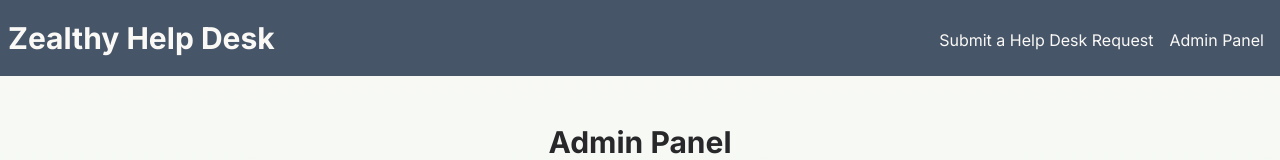
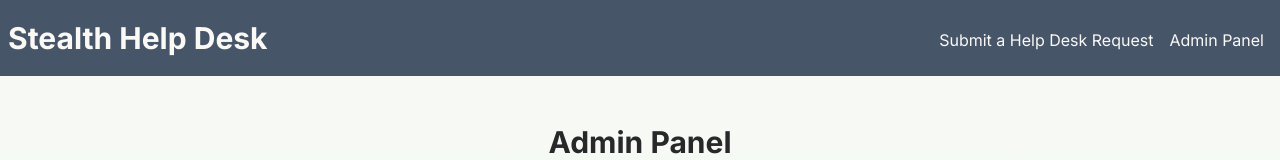
Before and after one commit to jdvplus/stealth-helpdesk-frontend, a Next.js app: page /admin-panel in a window 1280 px wide. Shown: the top 160 px of the page. Built offline with nearby package versions, Linux system fonts and the light colour scheme; no server answers.

Commit message:
rename to stealth

```diff
--- a/package.json
+++ b/package.json
@@ -1,5 +1,5 @@
 {
-  "name": "zealthy-helpdesk-client",
+  "name": "stealth-helpdesk-client",
   "version": "0.1.0",
   "private": true,
   "scripts": {
--- a/src/app/layout.tsx
+++ b/src/app/layout.tsx
@@ -7,7 +7,7 @@
 const inter = Inter({ subsets: ['latin'] });
 
 export const metadata: Metadata = {
-  title: 'Zealthy - Help Desk',
+  title: 'Stealth Startup - Help Desk',
   description: 'A mock help desk & support ticket management system.',
 };
 
--- a/src/components/actions-dropdown-w-response-modal.tsx
+++ b/src/components/actions-dropdown-w-response-modal.tsx
@@ -135,7 +135,7 @@
           <div>
             <div className='mb-4'>Response sent!</div>
             <p className='text-xs'>
-              From: support@zealthy.com <br />
+              From: support@stealthstartup.com <br />
               To: {ticket.name} | {ticket.email} <br />
               <br />
               Message: <br />
--- a/src/components/navbar.tsx
+++ b/src/components/navbar.tsx
@@ -7,7 +7,7 @@
         href='/'
         className='w-1/2 ml-2 font-bold text-3xl hover:text-slate-400 transition ease-in-out'
       >
-        <span className=''>Zealthy Help Desk</span>
+        <span className=''>Stealth Help Desk</span>
       </Link>
 
       <nav className='w-1/2 pt-2'>
```
Also changed, not shown: 1 other file (tests, documents, lock files or other folders).
